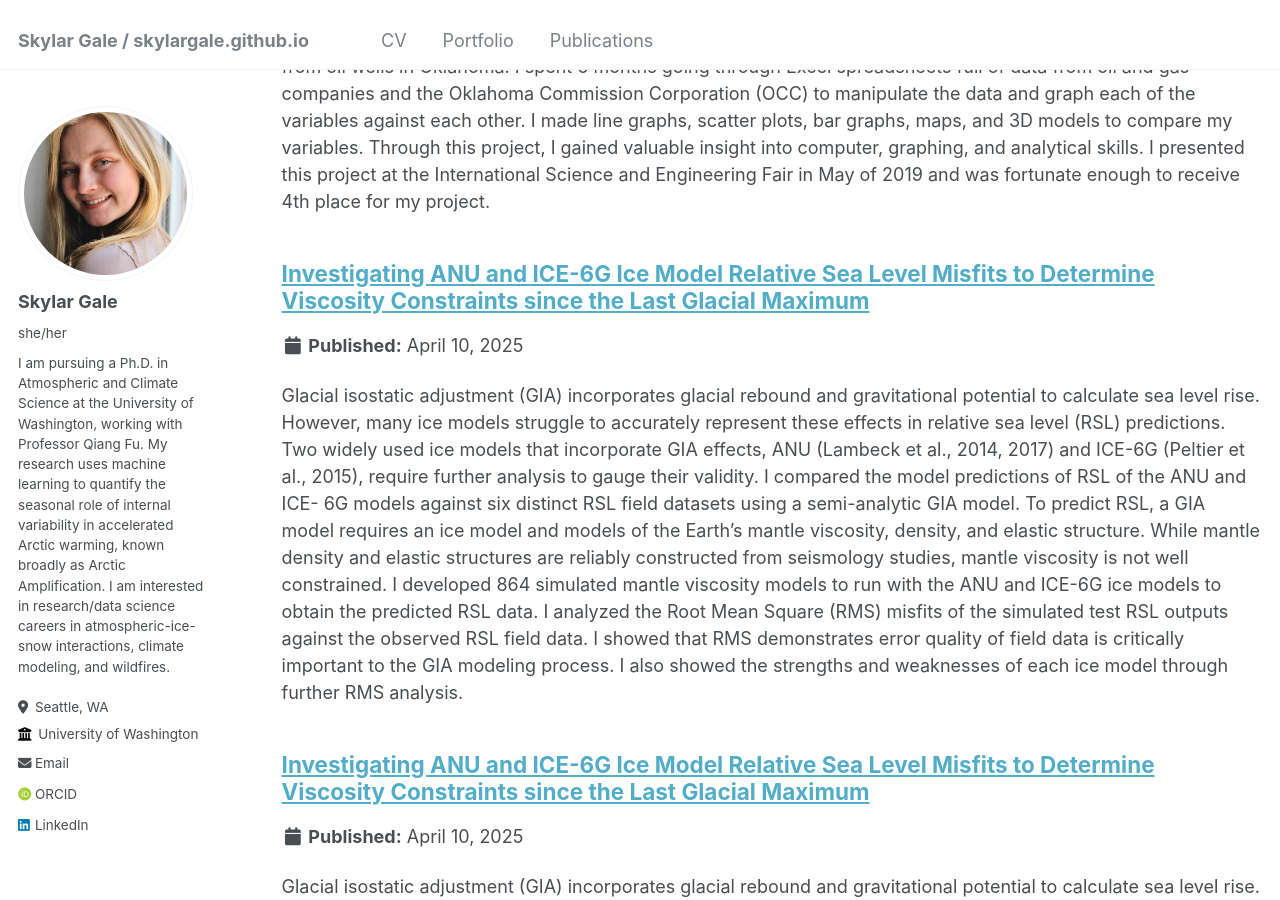
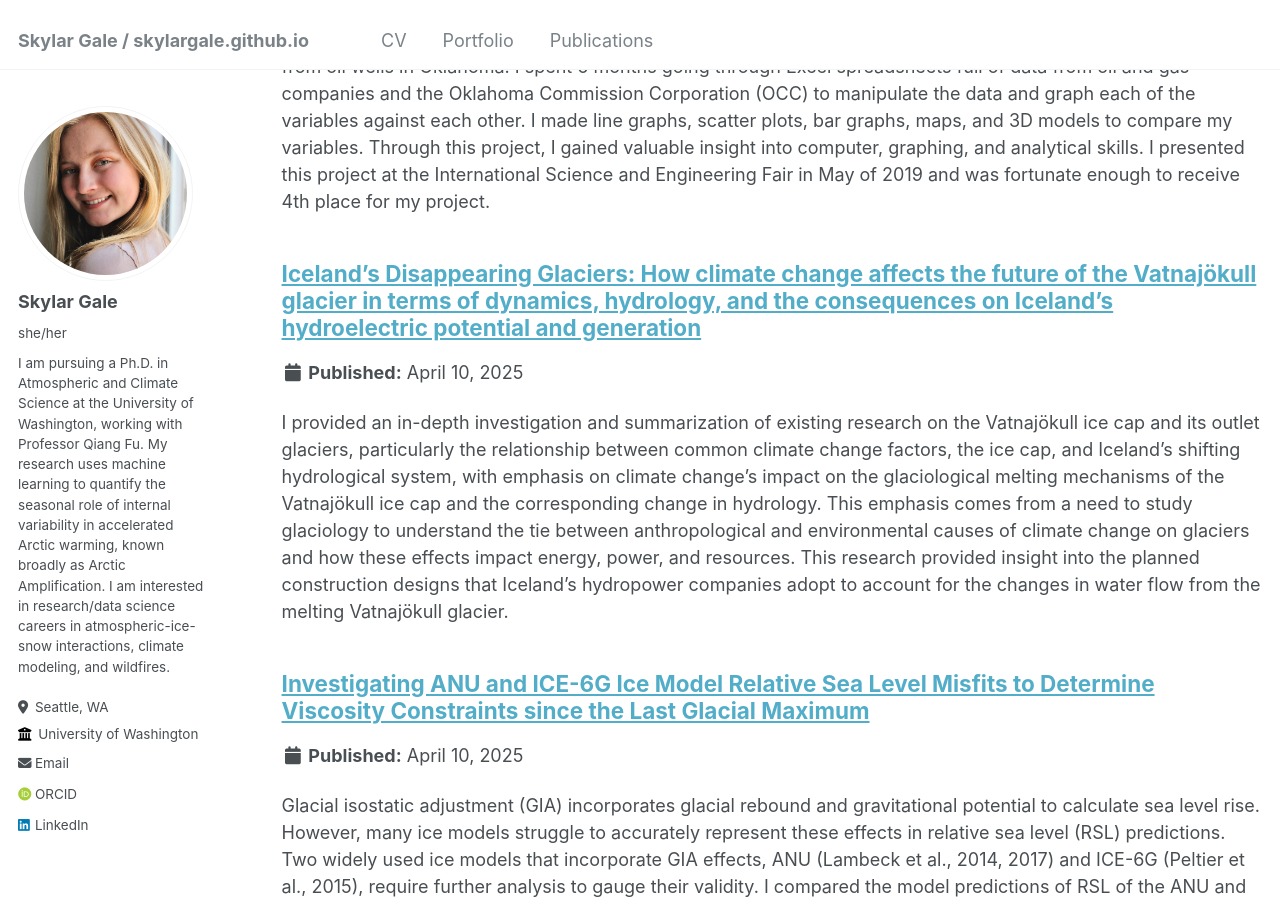
Before and after one commit to skylargale/skylargale.github.io, a Jekyll site: the page built from _pages/portfolio.html, in a window 1280 px wide and 900 px high, scrolled down 276 px. Built offline with Jekyll 4.4.1, drawn with Linux system fonts in a browser that asks for light colours; some web fonts are replaced.

Commit message:
Update portfolio-2.md

```diff
--- a/_portfolio/portfolio-2.md
+++ b/_portfolio/portfolio-2.md
@@ -1,5 +1,5 @@
 ---
-title: "Investigating ANU and ICE-6G Ice Model Relative Sea Level Misfits to Determine Viscosity Constraints since the Last Glacial Maximum"
-excerpt: "Glacial isostatic adjustment (GIA) incorporates glacial rebound and gravitational potential to calculate sea level rise. However, many ice models struggle to accurately represent these effects in relative sea level (RSL) predictions. Two widely used ice models that incorporate GIA effects, ANU (Lambeck et al., 2014, 2017) and ICE-6G (Peltier et al., 2015), require further analysis to gauge their validity. I compared the model predictions of RSL of the ANU and ICE- 6G models against six distinct RSL field datasets using a semi-analytic GIA model. To predict RSL, a GIA model requires an ice model and models of the Earth’s mantle viscosity, density, and elastic structure. While mantle density and elastic structures are reliably constructed from seismology studies, mantle viscosity is not well constrained. I developed 864 simulated mantle viscosity models to run with the ANU and ICE-6G ice models to obtain the predicted RSL data. I analyzed the Root Mean Square (RMS) misfits of the simulated test RSL outputs against the observed RSL field data. I showed that RMS demonstrates error quality of field data is critically important to the GIA modeling process. I also showed the strengths and weaknesses of each ice model through further RMS analysis."
+title: "Iceland's Disappearing Glaciers: How climate change affects the future of the Vatnajökull glacier in terms of dynamics, hydrology, and the consequences on Iceland’s hydroelectric potential and generation"
+excerpt: "I provided an in-depth investigation and summarization of existing research on the Vatnajökull ice cap and its outlet glaciers, particularly the relationship between common climate change factors, the ice cap, and Iceland’s shifting hydrological system, with emphasis on climate change’s impact on the glaciological melting mechanisms of the Vatnajökull ice cap and the corresponding change in hydrology. This emphasis comes from a need to study glaciology to understand the tie between anthropological and environmental causes of climate change on glaciers and how these effects impact energy, power, and resources. This research provided insight into the planned construction designs that Iceland’s hydropower companies adopt to account for the changes in water flow from the melting Vatnajökull glacier."
 collection: portfolio
 ---
```
